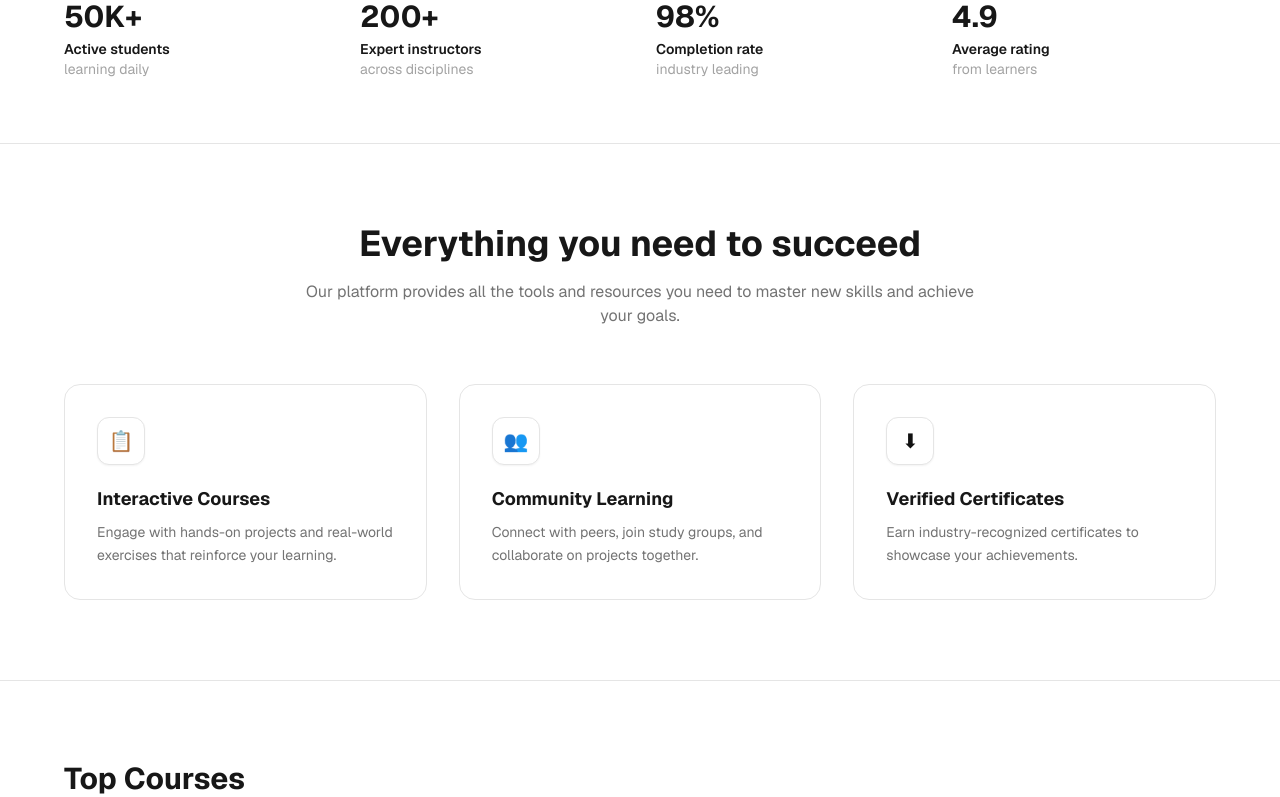
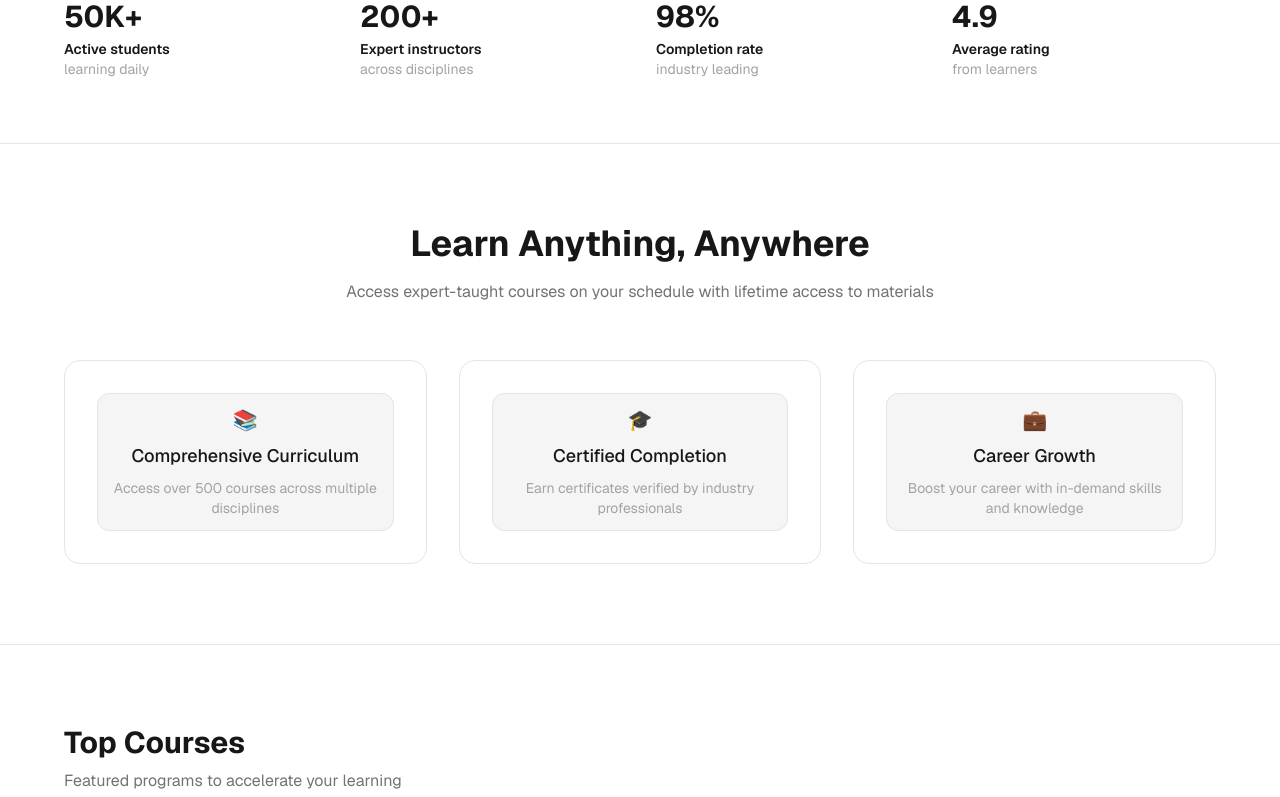
Before and after one commit to Embotic-Wayne/AutoWeb-Test, a Next.js app in the folder apps/project-flow/: page / in a window 1280 px wide. Shown: the part 649-1446 px from the top of the page. Built offline with nearby package versions, Linux system fonts and the light colour scheme.

Commit message:
Agent update: intel-8e8fb8529b3e (features)

```diff
--- a/apps/project-flow/src/components/ai-generated/Features.tsx
+++ b/apps/project-flow/src/components/ai-generated/Features.tsx
@@ -1,56 +1,31 @@
 export default function Features() {
-  const features = [
-    {
-      icon: "\u{1F4CB}",
-      title: "Interactive Courses",
-      description:
-        "Engage with hands-on projects and real-world exercises that reinforce your learning.",
-    },
-    {
-      icon: "\u{1F465}",
-      title: "Community Learning",
-      description:
-        "Connect with peers, join study groups, and collaborate on projects together.",
-    },
-    {
-      icon: "\u{2B07}",
-      title: "Verified Certificates",
-      description:
-        "Earn industry-recognized certificates to showcase your achievements.",
-    },
-  ];
-
   return (
-    <section
-      id="features"
-      className="border-b border-neutral-200 bg-white px-6 py-20"
-    >
+    <section id="features" className="border-b border-neutral-200 bg-white px-6 py-20">
       <div className="mx-auto max-w-6xl text-center">
-        <h2 className="text-3xl font-bold text-neutral-900 md:text-4xl">
-          Everything you need to succeed
-        </h2>
-        <p className="mx-auto mt-4 max-w-2xl text-neutral-500">
-          Our platform provides all the tools and resources you need to master
-          new skills and achieve your goals.
-        </p>
-
+        <h2 className="text-3xl font-bold text-neutral-900 md:text-4xl">Learn Anything, Anywhere</h2>
+        <p className="mx-auto mt-4 max-w-2xl text-neutral-500">Access expert-taught courses on your schedule with lifetime access to materials</p>
         <div className="mt-14 grid gap-8 sm:grid-cols-3">
-          {features.map((f) => (
-            <div
-              key={f.title}
-              className="rounded-2xl border border-neutral-200 bg-white p-8 text-left"
-            >
-              <div className="flex h-12 w-12 items-center justify-center rounded-xl border border-neutral-200 bg-white text-xl shadow-sm">
-                {f.icon}
-              </div>
-              <h3 className="mt-5 text-lg font-bold text-neutral-900">
-                {f.title}
-              </h3>
-              <p className="mt-2 text-sm leading-relaxed text-neutral-500">
-                {f.description}
-              </p>
+          <div className="rounded-2xl border border-neutral-200 bg-white p-8 flex flex-col items-center gap-4">
+            <div className="rounded-xl border border-neutral-200 bg-neutral-100 p-3 flex flex-col items-center gap-2">
+              <span className="text-xl text-green-600">📚</span>
+              <h3 className="text-neutral-900 text-lg font-medium">Comprehensive Curriculum</h3>
+              <p className="text-neutral-400 text-sm flex-grow">Access over 500 courses across multiple disciplines</p>
             </div>
-          ))}
+          </div>
+          <div className="rounded-2xl border border-neutral-200 bg-white p-8 flex flex-col items-center gap-4">
+            <div className="rounded-xl border border-neutral-200 bg-neutral-100 p-3 flex flex-col items-center gap-2">
+              <span className="text-xl text-green-600">🎓</span>
+              <h3 className="text-neutral-900 text-lg font-medium">Certified Completion</h3>
+              <p className="text-neutral-400 text-sm flex-grow">Earn certificates verified by industry professionals</p>
+            </div>
+          </div>
+          <div className="rounded-2xl border border-neutral-200 bg-white p-8 flex flex-col items-center gap-4">
+            <div className="rounded-xl border border-neutral-200 bg-neutral-100 p-3 flex flex-col items-center gap-2">
+              <span className="text-xl text-green-600">💼</span>
+              <h3 className="text-neutral-900 text-lg font-medium">Career Growth</h3>
+              <p className="text-neutral-400 text-sm flex-grow">Boost your career with in-demand skills and knowledge</p>
+            </div>
+          </div>
         </div>
       </div>
     </section>
```
